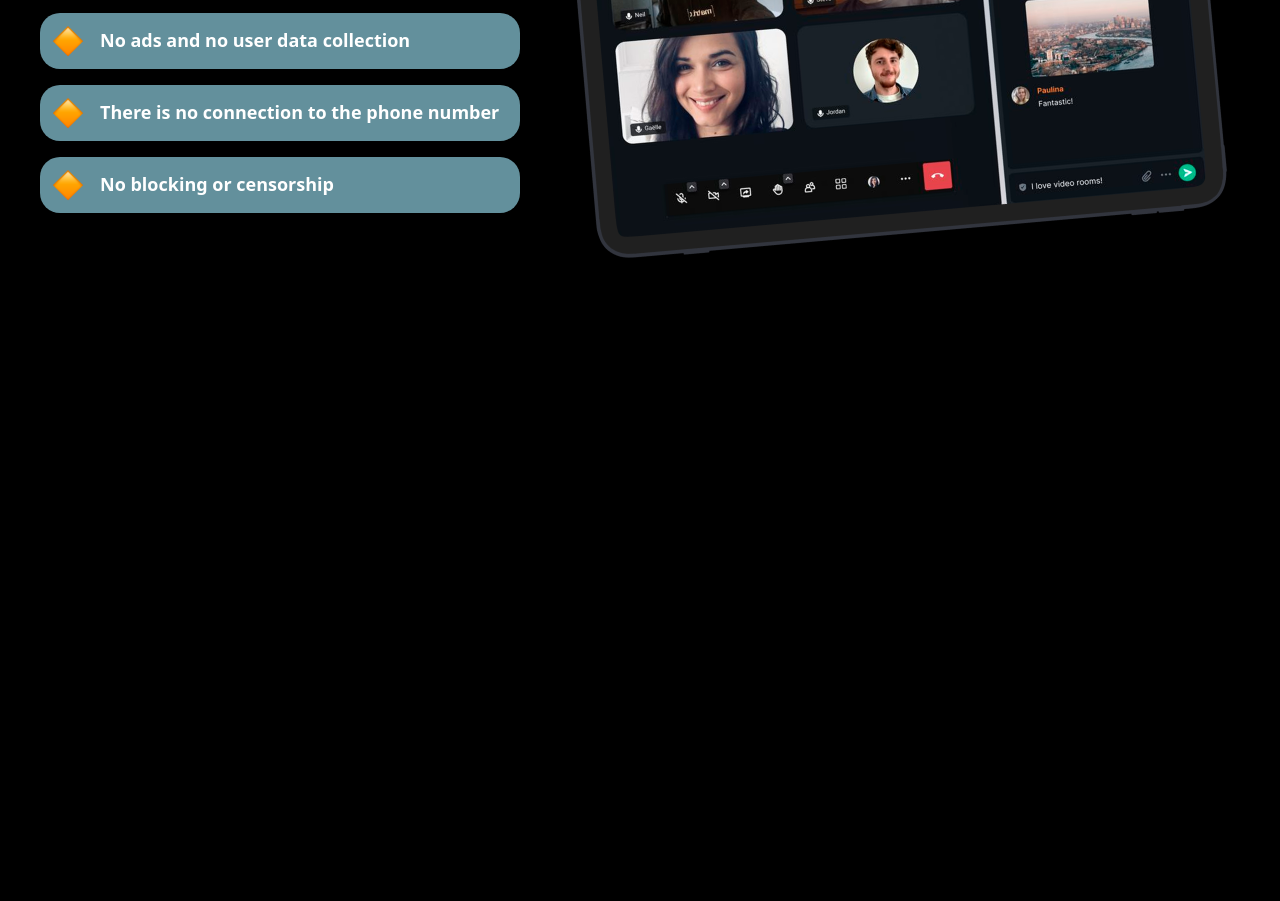
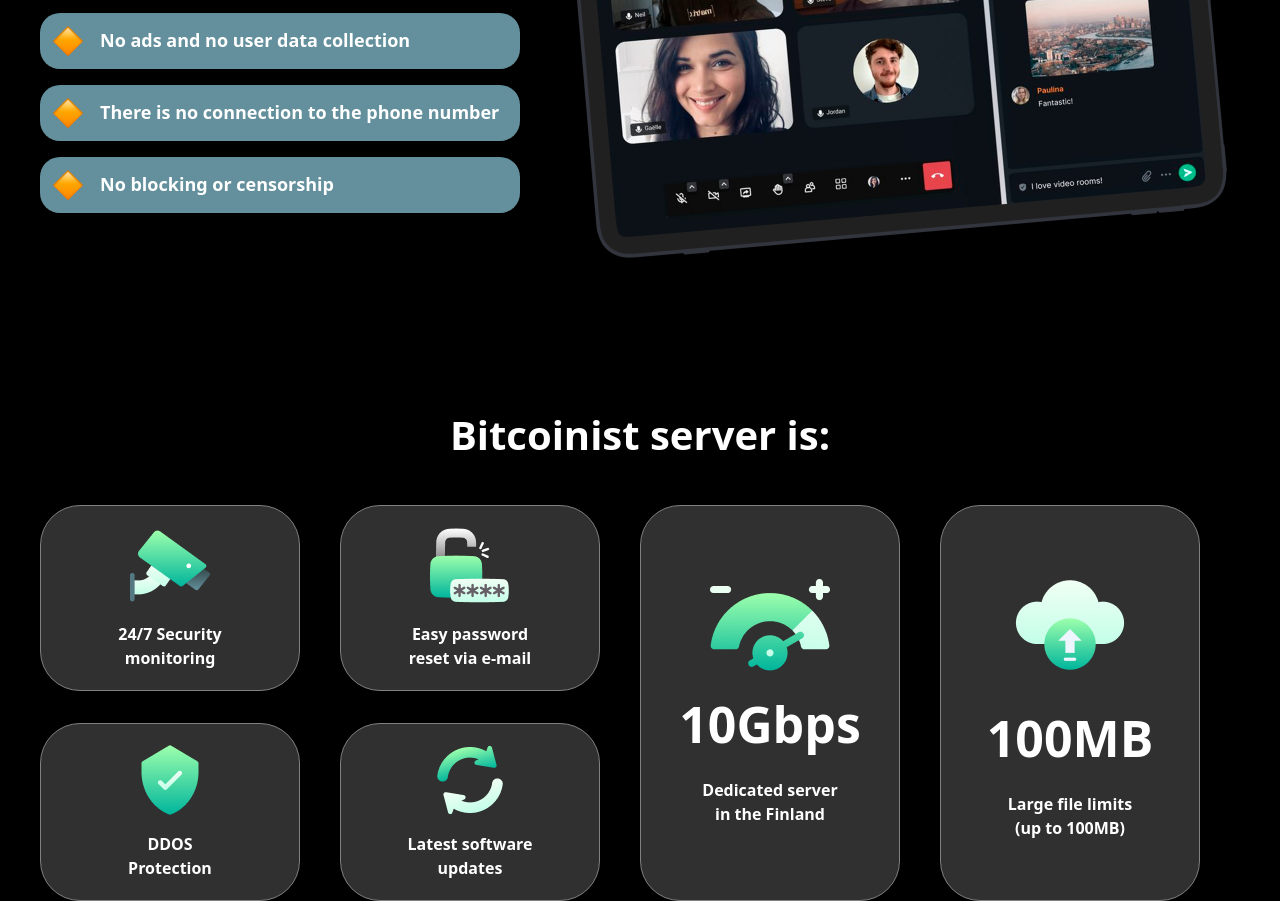
Before and after one commit to Xurwed9/git4, a website: page src/index.html in a window 1280 px wide. Shown: the part 1873-2774 px from the top of the page. Before the commit the page ends 2158 px from the top, so only its background shows below. Drawn offline with nearby package versions, Linux system fonts and the light colour scheme; files that its build step writes are made by us from their sources.

Commit message:
Bitcoinist server is:

```diff
--- a/src/index.html
+++ b/src/index.html
@@ -73,6 +73,41 @@
         </div>
         <img src="./Group 142324.png" alt="">
     </section>
+
+    <h1 class="text-center font-bold text-[40px]  text-white pt-30">Bitcoinist server is:</h1>
+    <section class="max-w-300 m-auto text-white flex gap-10 text-center mt-10 flex-col md:flex-row">
+        <div class="md:w-140 flex flex-wrap justify-between gap-8">
+            <div class="bg-[#78787866] md:w-65 w-50 py-5 flex flex-col md:gap-4 items-center justify-center rounded-[40px] d">
+                <img src="./Frame (26).png" alt="">
+                <p class="font-bold">24/7 Security <br> monitoring</p>
+            </div>
+            <div class="bg-[#78787866] md:w-65 w-50 py-5 flex flex-col md:gap-4 items-center justify-center rounded-[40px] d">
+                <img src="./Frame (27).png" alt="">
+                <p class="font-bold">Easy password <br> reset via e-mail</p>
+            </div>
+            <div class="bg-[#78787866] md:w-65 w-50 py-5 flex flex-col md:gap-4 items-center justify-center rounded-[40px] d">
+                <img src="./Frame (28).png" alt="">
+                <p class="font-bold">DDOS <br> Protection
+                </p>
+            </div>
+            <div class="bg-[#78787866] md:w-65 w-50 py-5 flex flex-col md:gap-4 items-center justify-center rounded-[40px] d">
+                <img src="./Frame (29).png" alt="">
+                <p class="font-bold">Latest software <br> updates</p>
+            </div>
+        </div>
+        <div class="flex justify-between gap-10">
+            <div class="bg-[#78787866] w-65 py-5 flex flex-col md:gap-4 items-center justify-center rounded-[40px] d">
+                <img src="./Group.png" alt="">
+                <p class="font-bold text-[50px]">10Gbps</p>
+                <p class="font-bold">Dedicated server <br> in the Finland</p>
+            </div>
+            <div class="bg-[#78787866] w-65 py-5 flex flex-col md:gap-4 items-center justify-center rounded-[40px] d">
+                <img src="./Frame (30).png" alt="">
+                <p class="font-bold text-[50px]">100MB</p>
+                <p class="font-bold">Large file limits <br> (up to 100MB)</p>
+            </div>
+        </div>
+    </section>
 </body>
 
 </html>
--- a/src/input.css
+++ b/src/input.css
@@ -1 +1,4 @@
 @import "tailwindcss";
+.d {
+    border: 1px solid gray;
+}
```
Also changed, not shown: src/Frame (26).png (added), src/Frame (27).png (added), src/Frame (28).png (added), src/Frame (29).png (added), src/Frame (30).png (added), src/Group.png (added).
